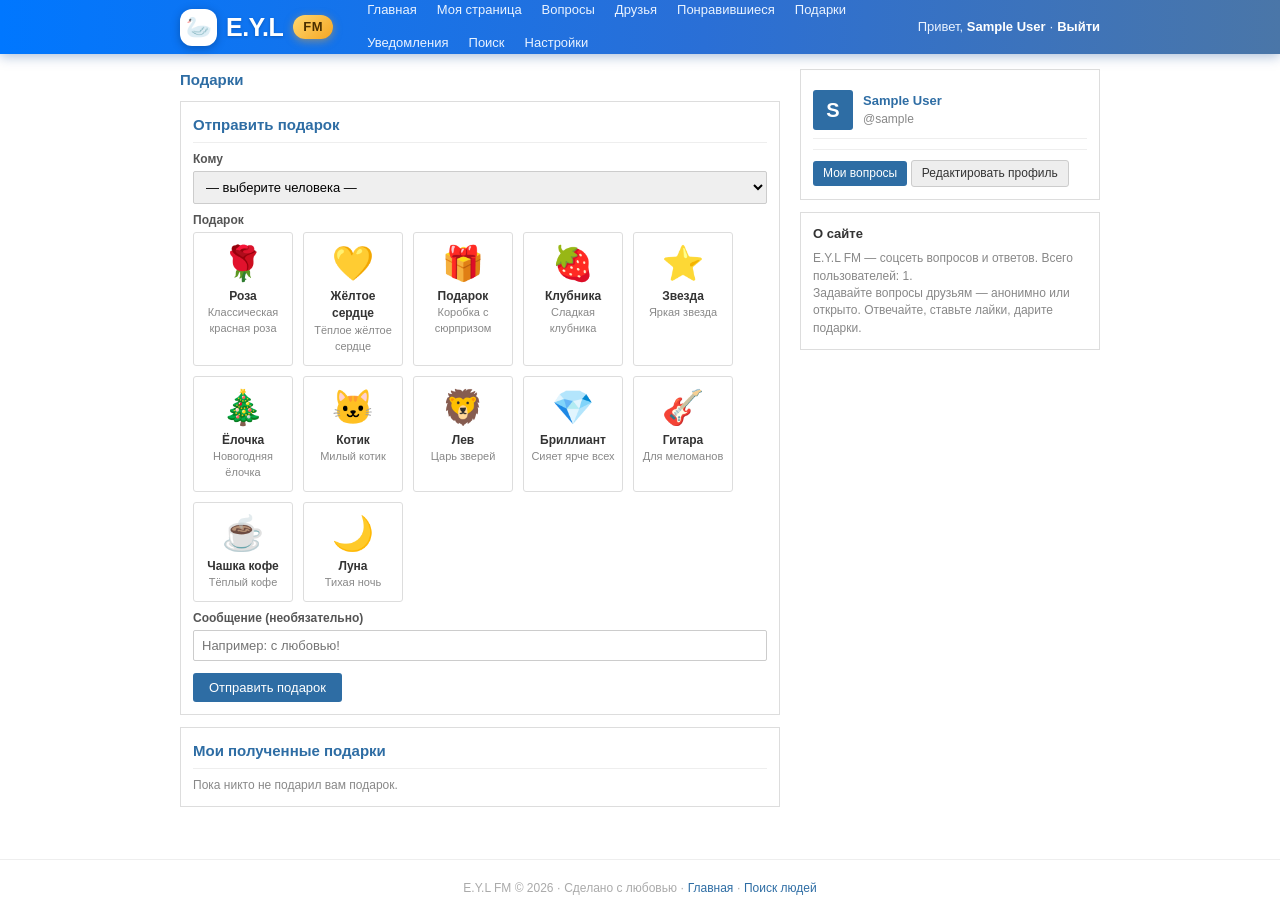
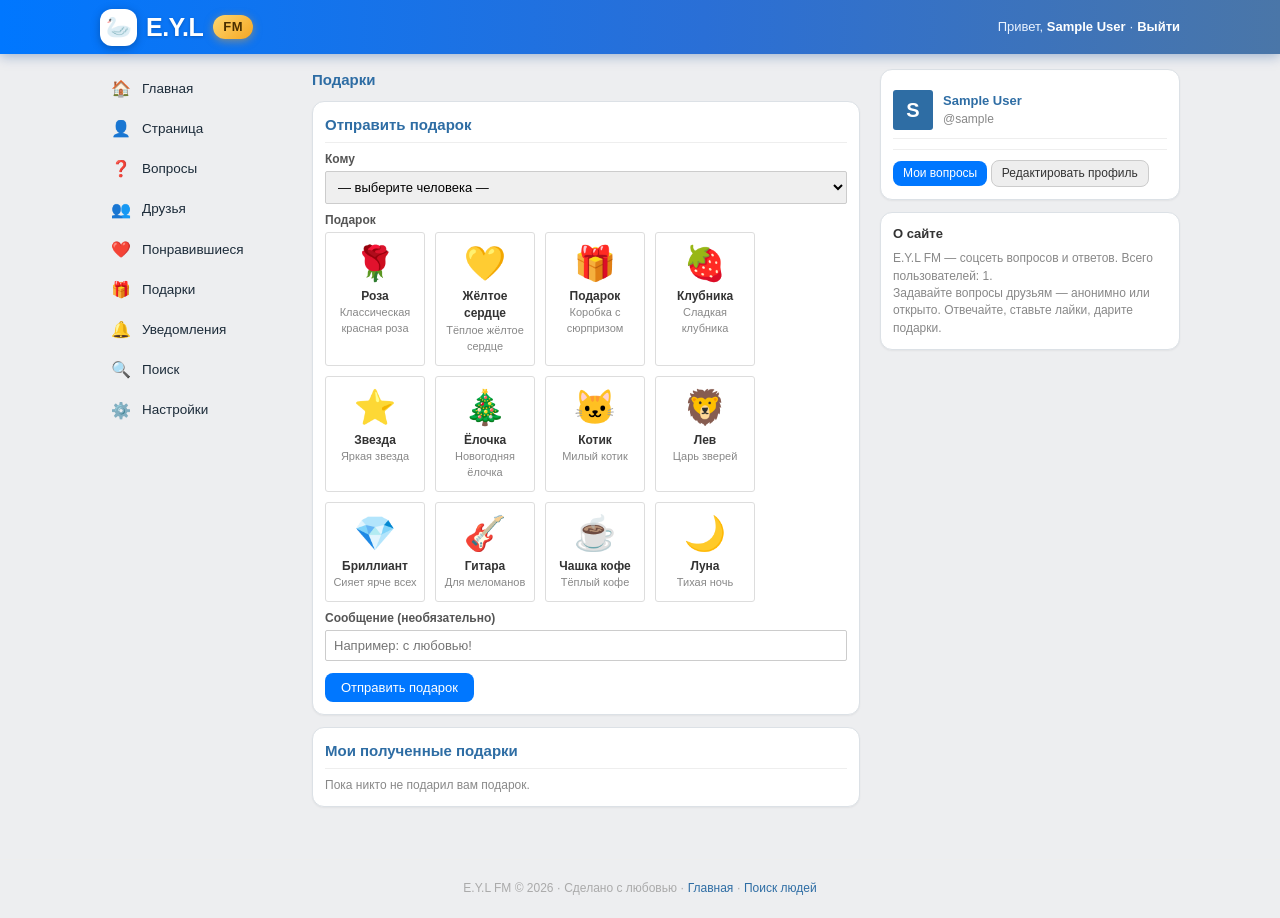
Before and after one commit to ygarik786-a11y/eylfm, a Flask app: page /gifts in a window 1280 px wide. Run offline with Flask 3, Linux system fonts and the light colour scheme; the visitor is signed in with stand-in values (Sample User, id 1); data comes from the database, SQL or seed files in the repository; data that the repository does not hold is empty.

Commit message:
Левое меню как в новом ВК: значки, без «моя/мои», современный вид

```diff
--- a/static/style.css
+++ b/static/style.css
@@ -1,13 +1,13 @@
 /* E.Y.L FM — стиль старого ASK.fm (2013): синяя шапка, белый фон, компактно */
 * { box-sizing: border-box; margin: 0; padding: 0; }
-body { font-family: Arial, Helvetica, sans-serif; font-size: 13px; color: #333; background: #fff; line-height: 1.45; }
+body { font-family: Arial, Helvetica, sans-serif; font-size: 13px; color: #333; background: #edeef0; line-height: 1.45; }
 a { color: #2e6da4; text-decoration: none; }
 a:hover { text-decoration: underline; }
 img { max-width: 100%; }
 
 /* --- верхняя панель: ярко, как в ВК (2026-11-21, слово Erik) --- */
 .topbar { background: linear-gradient(90deg, #0077ff, #2a6fd6 55%, #4a76a8); height: 54px; box-shadow: 0 2px 12px rgba(0, 60, 140, .35); position: relative; z-index: 10; }
-.topbar-in { width: 940px; max-width: 100%; margin: 0 auto; display: flex; align-items: center; height: 54px; padding: 0 10px; }
+.topbar-in { width: 1100px; max-width: 100%; margin: 0 auto; display: flex; align-items: center; height: 54px; padding: 0 10px; }
 .logo { color: #fff; font-size: 25px; font-weight: bold; letter-spacing: -.5px; white-space: nowrap; display: inline-flex; align-items: center; gap: 9px; text-shadow: 0 1px 3px rgba(0, 40, 90, .35); }
 .logo:hover { text-decoration: none; }
 .logo-swan { background: #fff; border-radius: 12px; width: 37px; height: 37px; display: inline-flex; align-items: center; justify-content: center; font-size: 21px; box-shadow: 0 2px 9px rgba(0, 40, 90, .4); text-shadow: none; }
@@ -19,11 +19,17 @@ img { max-width: 100%; }
 .topuser { margin-left: auto; color: #eaf3ff; font-size: 13px; white-space: nowrap; }
 .topuser a { color: #fff; font-weight: bold; }
 
+/* --- левое меню как в новом ВК: значки, без «моя/мои» (2026-11-21) --- */
+.leftmenu { width: 192px; flex-shrink: 0; position: sticky; top: 66px; display: flex; flex-direction: column; gap: 1px; }
+.leftmenu a { display: flex; align-items: center; gap: 10px; padding: 8px 10px; border-radius: 8px; color: #1c2b39; font-size: 13.5px; }
+.leftmenu a:hover { background: #e1e9f2; text-decoration: none; }
+.leftmenu .mi-ico { width: 22px; text-align: center; font-size: 16px; flex-shrink: 0; }
+
 /* --- компоновка --- */
-.wrap { width: 940px; max-width: 100%; margin: 0 auto; padding: 15px 10px 30px; display: flex; gap: 20px; align-items: flex-start; }
+.wrap { width: 1100px; max-width: 100%; margin: 0 auto; padding: 15px 10px 30px; display: flex; gap: 20px; align-items: flex-start; }
 .main { flex: 1; min-width: 0; }
 .side { width: 300px; flex-shrink: 0; }
-.card { border: 1px solid #ddd; background: #fff; padding: 12px; margin-bottom: 12px; }
+.card { border: 1px solid #dce1e6; background: #fff; padding: 12px; margin-bottom: 12px; border-radius: 12px; box-shadow: 0 1px 2px rgba(0, 0, 0, .05); }
 .card h2 { font-size: 15px; color: #2e6da4; margin-bottom: 8px; border-bottom: 1px solid #eee; padding-bottom: 6px; }
 .card h3 { font-size: 13px; margin-bottom: 6px; }
 .muted { color: #888; font-size: 12px; }
@@ -33,8 +39,8 @@ img { max-width: 100%; }
 input[type=text], input[type=password], textarea, select { width: 100%; border: 1px solid #ccc; padding: 7px 8px; font-size: 13px; font-family: inherit; border-radius: 2px; }
 textarea { resize: vertical; min-height: 60px; }
 label { display: block; font-weight: bold; margin: 8px 0 3px; font-size: 12px; color: #555; }
-.btn { display: inline-block; background: #2e6da4; color: #fff; border: none; padding: 7px 16px; font-size: 13px; cursor: pointer; border-radius: 3px; font-family: inherit; }
-.btn:hover { background: #245a8a; text-decoration: none; color: #fff; }
+.btn { display: inline-block; background: #0077ff; color: #fff; border: none; padding: 7px 16px; font-size: 13px; cursor: pointer; border-radius: 8px; font-family: inherit; }
+.btn:hover { background: #0066dd; text-decoration: none; color: #fff; }
 .btn-gray { background: #eee; color: #333; border: 1px solid #ccc; }
 .btn-gray:hover { background: #e0e0e0; color: #333; }
 .btn-danger { background: #c0392b; }
@@ -107,7 +113,8 @@ label { display: block; font-weight: bold; margin: 8px 0 3px; font-size: 12px; c
   .side { width: 100%; }
   .topbar { height: auto; }
   .topbar-in { flex-wrap: wrap; height: auto; padding: 8px 10px; }
-  .topnav { margin-left: 0; order: 3; width: 100%; }
+  .leftmenu { position: static; width: 100%; flex-direction: row; overflow-x: auto; gap: 4px; padding-bottom: 6px; }
+  .leftmenu a { white-space: nowrap; background: #fff; border: 1px solid #dce1e6; }
   .topuser { margin-left: auto; }
   .profile-head { flex-direction: column; }
   .avatar-big, .avatar-ph { width: 90px; height: 90px; font-size: 40px; }
--- a/templates/base.html
+++ b/templates/base.html
@@ -4,30 +4,32 @@
 <meta charset="utf-8">
 <meta name="viewport" content="width=device-width, initial-scale=1">
 <title>{% if page_title %}{{ page_title }} — {% endif %}E.Y.L FM</title>
-<link rel="stylesheet" href="{{ url_for('static', filename='style.css') }}?v=2">
+<link rel="stylesheet" href="{{ url_for('static', filename='style.css') }}?v=3">
 </head>
 <body>
 <div class="topbar"><div class="topbar-in">
   <a class="logo" href="{{ url_for('index') }}"><span class="logo-swan">🦢</span><span class="logo-name">E.Y.L</span><span class="logo-fm">FM</span></a>
-  <div class="topnav">
-    <a href="{{ url_for('index') }}">Главная</a>
-    {% if me %}
-    <a href="{{ url_for('my_page') }}">Моя страница</a>
-    <a href="{{ url_for('inbox') }}">Вопросы</a>
-    <a href="{{ url_for('friends') }}">Друзья</a>
-    <a href="{{ url_for('liked') }}">Понравившиеся</a>
-    <a href="{{ url_for('gifts_page') }}">Подарки</a>
-    <a href="{{ url_for('notifications') }}">Уведомления{% if unread %} <span class="badge">{{ unread }}</span>{% endif %}</a>
-    {% endif %}
-    <a href="{{ url_for('search') }}">Поиск</a>
-    {% if me %}<a href="{{ url_for('settings') }}">Настройки</a>{% endif %}
-  </div>
   <div class="topuser">
     {% if me %}Привет, <a href="{{ url_for('my_page') }}">{{ me.name }}</a> · <a href="{{ url_for('logout') }}">Выйти</a>
     {% else %}<a href="{{ url_for('login') }}">Войти</a> · <a href="{{ url_for('register') }}">Регистрация</a>{% endif %}
   </div>
 </div></div>
 <div class="wrap">
+  <nav class="leftmenu">
+    <a href="{{ url_for('index') }}"><span class="mi-ico">🏠</span>Главная</a>
+    {% if me %}
+    <a href="{{ url_for('my_page') }}"><span class="mi-ico">👤</span>Страница</a>
+    <a href="{{ url_for('inbox') }}"><span class="mi-ico">❓</span>Вопросы</a>
+    <a href="{{ url_for('friends') }}"><span class="mi-ico">👥</span>Друзья</a>
+    <a href="{{ url_for('liked') }}"><span class="mi-ico">❤️</span>Понравившиеся</a>
+    <a href="{{ url_for('gifts_page') }}"><span class="mi-ico">🎁</span>Подарки</a>
+    <a href="{{ url_for('notifications') }}"><span class="mi-ico">🔔</span>Уведомления{% if unread %} <span class="badge">{{ unread }}</span>{% endif %}</a>
+    {% endif %}
+    <a href="{{ url_for('search') }}"><span class="mi-ico">🔍</span>Поиск</a>
+    {% if me %}
+    <a href="{{ url_for('settings') }}"><span class="mi-ico">⚙️</span>Настройки</a>
+    {% endif %}
+  </nav>
   <div class="main">
     {% with msgs = get_flashed_messages(with_categories=true) %}
       {% for cat, msg in msgs %}<div class="flash {{ cat }}">{{ msg }}</div>{% endfor %}
```
